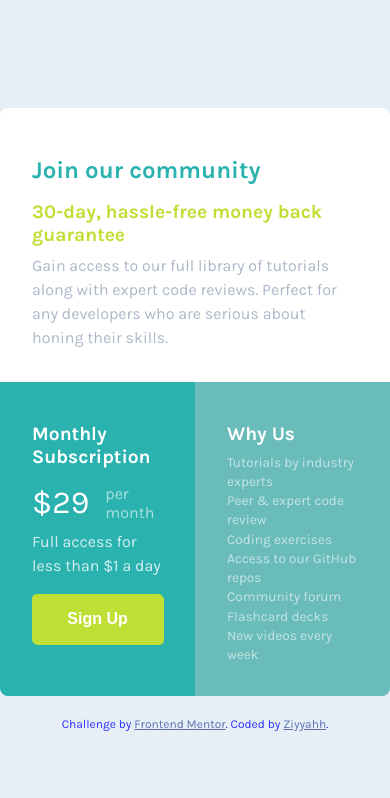
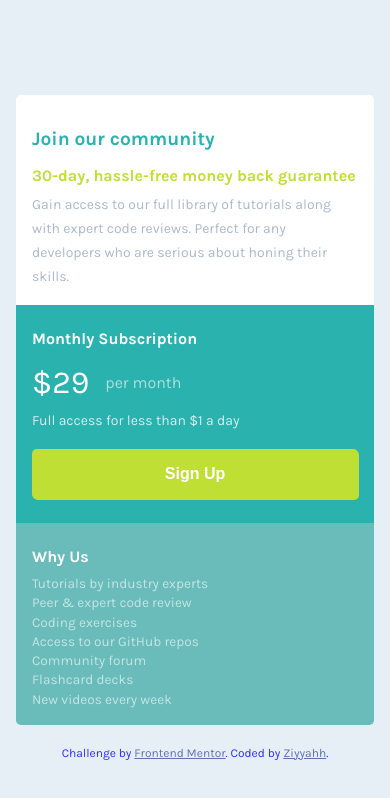
Before and after one commit to Ziyyahh/Single-Price-Grid-Component, a plain HTML site: page index.html in a window 390 px wide. Drawn offline with Linux system fonts and the light colour scheme.

Commit message:
Update styles.css

```diff
--- a/styles.css
+++ b/styles.css
@@ -13,6 +13,10 @@
 }
 ul{
     list-style-type: none;
+}
+
+li{
+    font-family: inherit;
 }
 body{
     background-color: var(--light-gray);
@@ -123,6 +127,43 @@ p{
     opacity: 0.6;
     line-height: 1.2rem;
 }
+
+@media screen and (max-width: 640px) {
+    .container {
+      grid-template-columns: 1fr; /* Change to a single column layout */
+      grid-template-rows: auto auto auto; /* Make each div take a full row */
+      margin: 1rem;
+    }
+
+    .community,
+    .subscription,
+    .why-us {
+      grid-column: span 1; /* Each div spans the full width */
+      padding: 1rem;
+    }
+
+    .community{
+        border-radius:0.3rem 0.3rem 0 0;
+    }
+    .subscription{
+        border-radius: 0;
+    }
+
+    .why-us{
+        border-radius: 0 0 0.3rem 0.3rem;
+    }
+    h1{
+        font-size: 1.2rem;
+    }
+
+    h2{
+        font-size: 1rem;
+    }
+
+    p{
+        font-size: 0.875rem;
+    }
+  }
 .attribution { font-size: 12px; text-align: center;
     color: blue;
 
```
